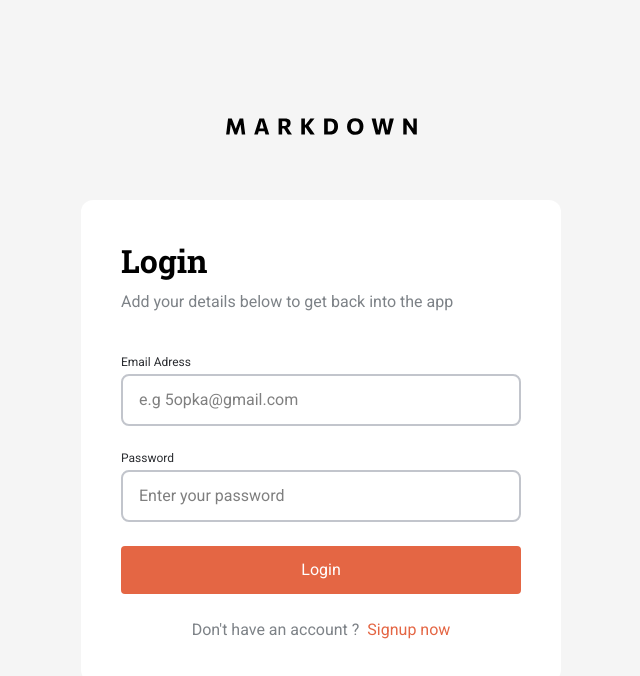
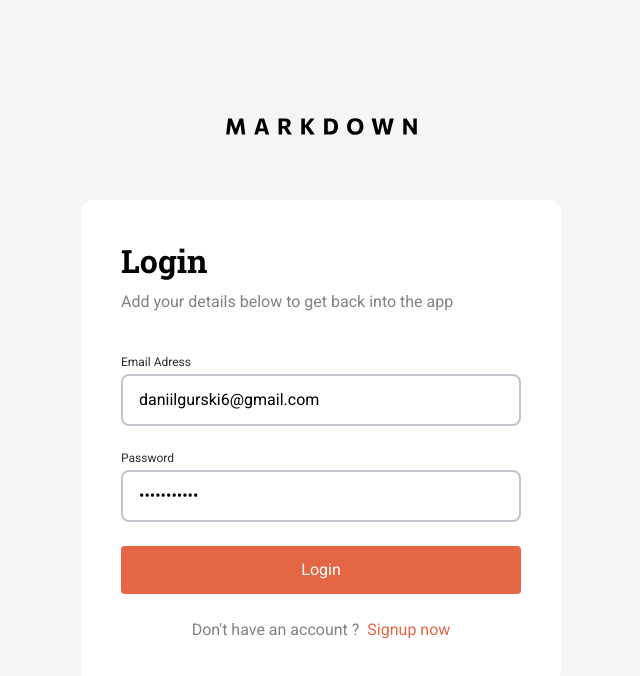
Before and after one commit to DaniilGurski/Fullstack-markdown-editor, a Next.js app: page /login in a window 1280 px wide. Shown: the top 676 px of the page, without its empty margins (319-959 px from the left). Built offline with nearby package versions, Linux system fonts and the light colour scheme.

Commit message:
dummy account info.

```diff
--- a/app/components/forms/LoginForm.tsx
+++ b/app/components/forms/LoginForm.tsx
@@ -64,6 +64,7 @@ export default function LoginForm() {
           <div className="grid gap-6">
             <FormInput
               fieldLabel="Email Adress"
+              defaultValue="daniilgurski6@gmail.com"
               error={errors.email}
               placeholder="e.g 5opka@gmail.com"
               {...register("email")}
@@ -71,6 +72,7 @@ export default function LoginForm() {
 
             <FormInput
               fieldLabel="Password"
+              defaultValue="markdown123"
               error={errors.password}
               type="password"
               placeholder="Enter your password"
```
Also changed, not shown: 1 other file (tests, documents, lock files or other folders).
